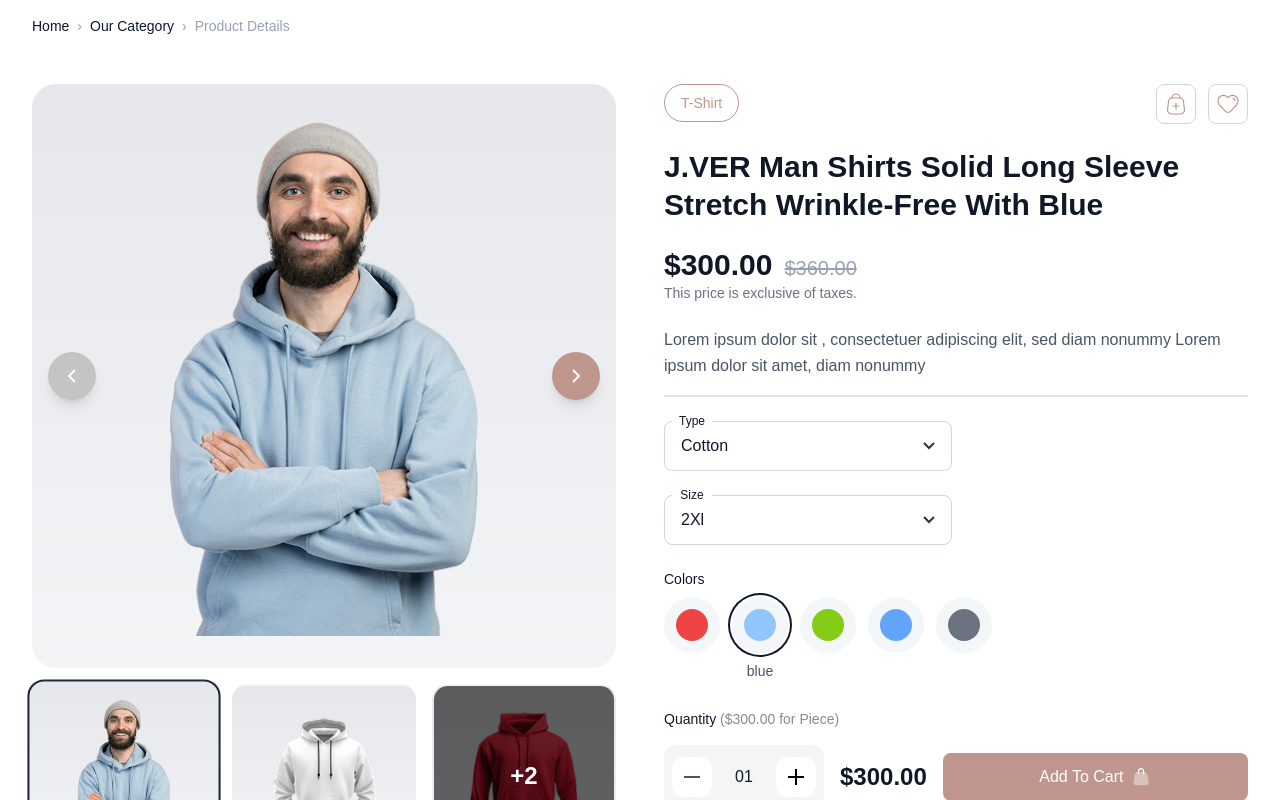
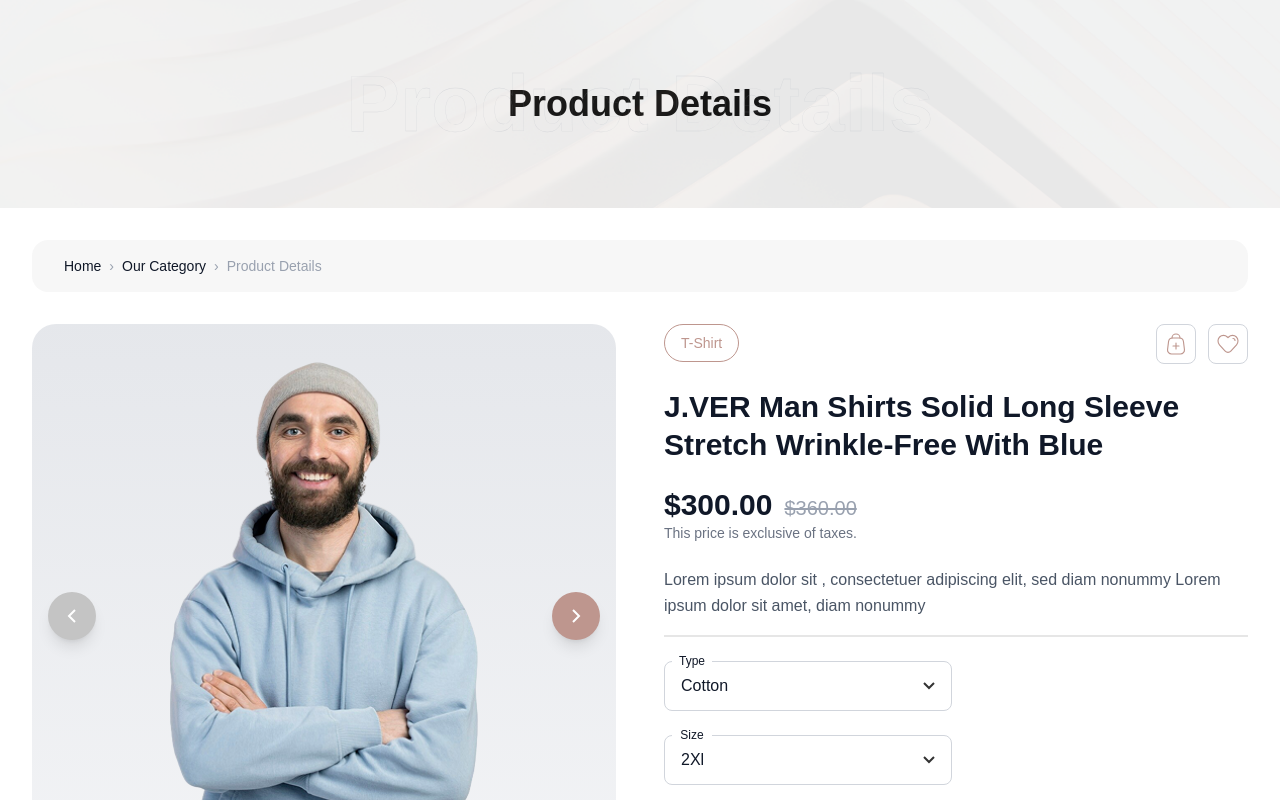
Before and after one commit to Eslam-mg/Frontend-Task-Next.js-Authentication-Dashboard, a Next.js app: page /product in a window 1280 px wide. Shown: the top 800 px of the page. Built offline with nearby package versions, Linux system fonts and the light colour scheme.

Commit message:
add product details page

```diff
--- a/src/app/product/page.js
+++ b/src/app/product/page.js
@@ -3,6 +3,8 @@
 import { useState } from 'react';
 import Image from 'next/image';
 import Link from 'next/link';
+import Navbar from '@/components/Navbar/Navbar';
+import Footer from '@/components/Footer/Footer';
 
 export default function page({ params }) {
     const [selectedColor, setSelectedColor] = useState('blue');
@@ -37,9 +39,18 @@ export default function page({ params }) {
 
     return (
         <div className="min-h-screen bg-white">
-            {/* Breadcrumb */}
-            <div className="max-w-7xl mx-auto px-4 sm:px-6 lg:px-8 py-4">
-                <nav className="flex items-center gap-2 text-sm">
+            <div className='w-full h-52 bg-[#F5F5F5] flex items-center justify-center relative'>
+                <Image src="/image/3d-vertical-background-with-abstract-style.png" alt="vertical background with abstract style" fill className="object-cover" />
+                <div>
+                    {/* Background Text */}
+                    <span style={{WebkitTextStroke: '.3px #9ca3af' }} className="absolute inset-0 flex items-center justify-center text-[80px] font-bold text-[#0000000D]/5 opacity-30 select-none">Product Details</span>
+                    <div className='font-semibold text-4xl'>Product Details</div>
+                </div>
+            </div>
+            {/* Main Content */}
+            <div className="max-w-7xl mx-auto px-4 sm:px-6 lg:px-8 py-8">
+                {/* Breadcrumb */}
+                <div className="flex items-center gap-2 text-sm w-full px-4 sm:px-6 lg:px-8 py-4 mb-8 rounded-2xl bg-[#ECECEC66]">
                     <Link href="/" className="text-gray-900 font-medium hover:text-gray-600">
                         Home
                     </Link>
@@ -49,11 +60,7 @@ export default function page({ params }) {
                     </Link>
                     <span className="text-gray-400">›</span>
                     <span className="text-gray-400">Product Details</span>
-                </nav>
-            </div>
-
-            {/* Main Content */}
-            <div className="max-w-7xl mx-auto px-4 sm:px-6 lg:px-8 py-8">
+                </div>
                 <div className="grid grid-cols-1 lg:grid-cols-2 gap-8 lg:gap-12">
                     {/* Left Side - Image Gallery */}
                     <div className="space-y-4">
@@ -94,8 +101,7 @@ export default function page({ params }) {
                                 <button
                                     key={index}
                                     onClick={() => setSelectedImage(index)}
-                                    className={`relative aspect-square bg-linear-to-b from-gray-200 to-gray-100 rounded-2xl overflow-hidden border-2 transition-all ${selectedImage === index ? 'border-gray-800 scale-105' : 'border-transparent hover:border-gray-300'
-                                        }`}
+                                    className={`relative aspect-square bg-linear-to-b from-gray-200 to-gray-100 rounded-2xl overflow-hidden border-2 transition-all ${selectedImage === index ? 'border-gray-800 scale-105' : 'border-transparent hover:border-gray-300'}`}
                                 >
                                     <Image
                                         src={img}
@@ -176,9 +182,8 @@ export default function page({ params }) {
                             <label className="block text-sm font-medium text-gray-900">Colors</label>
                             <div className="flex items-center gap-3">
                                 {colors.map((color) => (
-                                    <div className='relative'>
+                                    <div key={color.name} className='relative'>
                                         <button
-                                            key={color.name}
                                             onClick={() => setSelectedColor(color.name)}
                                             className={`w-14 h-14 rounded-full flex items-center justify-center bg-[#F4F7F9] transition-all ${selectedColor === color.name ? 'ring-2 ring-offset-2 ring-gray-900' : ''} cursor-pointer`}
                                             aria-label={color.label}
--- a/src/components/Footer/Footer.js
+++ b/src/components/Footer/Footer.js
@@ -60,7 +60,7 @@ export default function Footer() {
                         />
                         <button
                             type="submit"
-                            className="rounded-lg bg-[#BE968E] px-6 font-medium cursor-pointer"
+                            className="rounded-lg bg-primary px-6 font-medium cursor-pointer"
                         >
                             Send
                         </button>
```
Also changed, not shown: public/image/3d-vertical-background-with-abstract-style.png (added).
